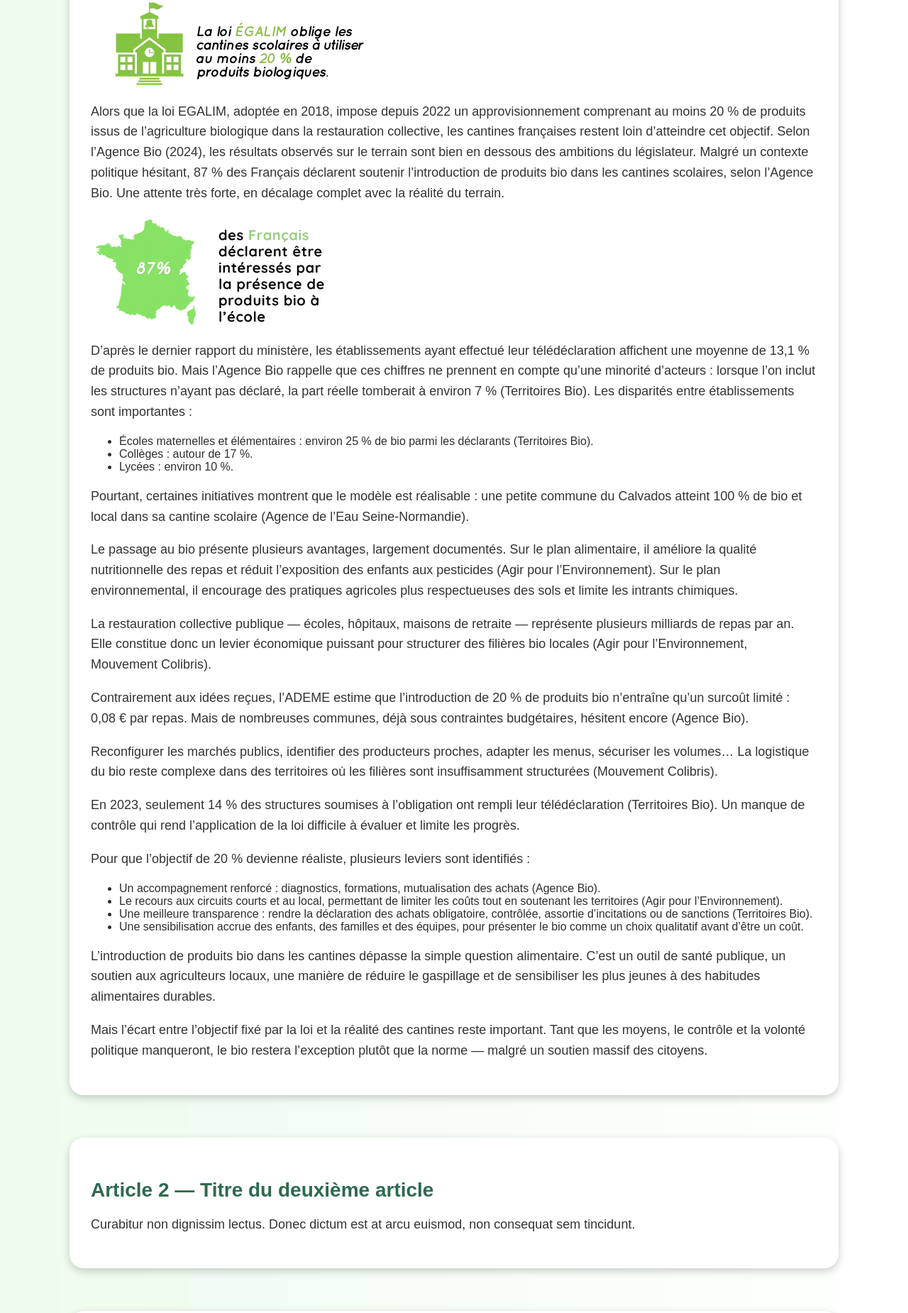
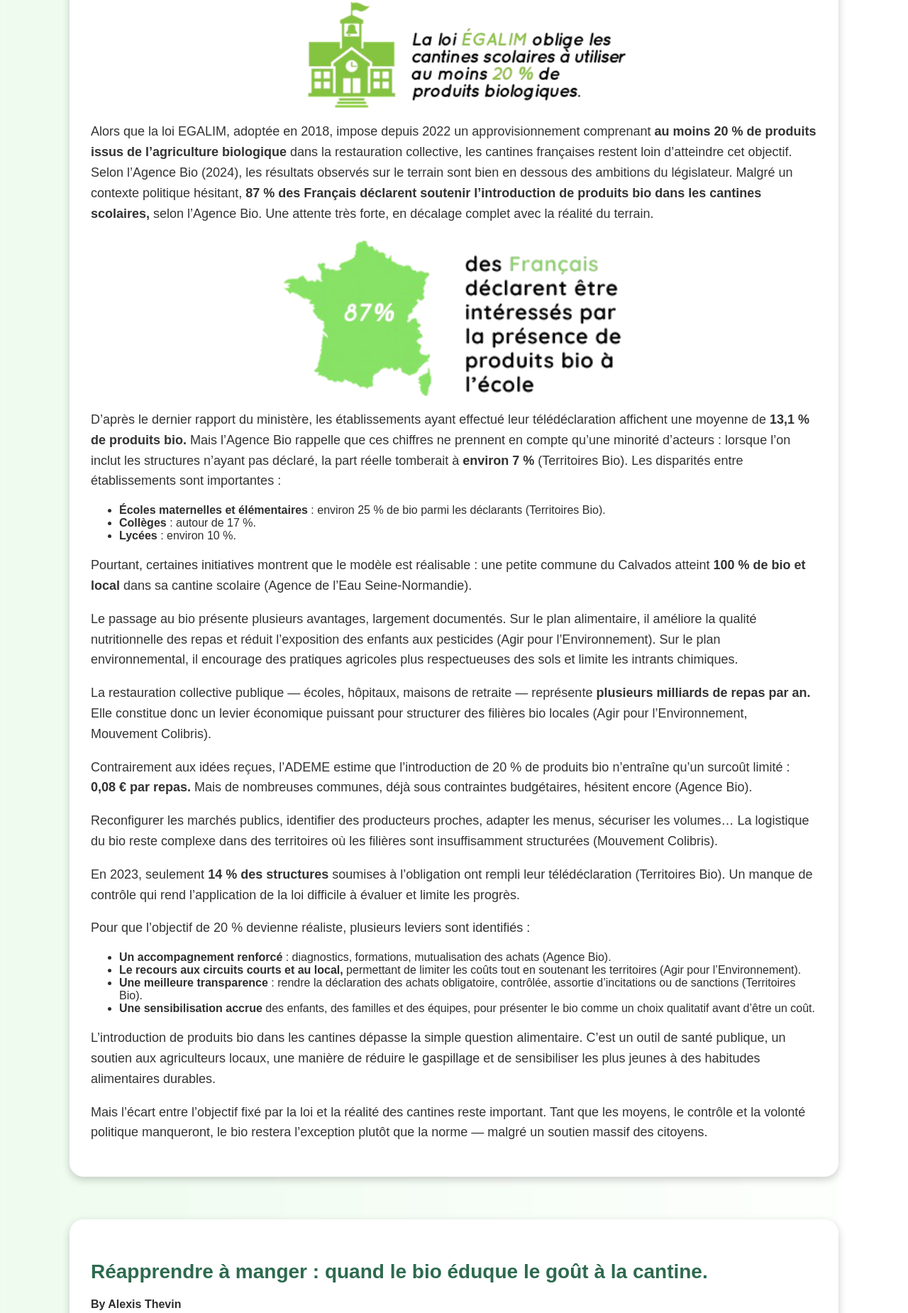
Before and after one commit to Kamimou/SAE_302WEBDOC, a plain HTML site: page html/article.html in a window 1280 px wide. Shown: the part 912-2762 px from the top of the page at 71% size. Drawn offline with Linux system fonts and the light colour scheme; files whose address does not match are found by name.

Commit message:
commit article css et html

```diff
--- a/css/article.css
+++ b/css/article.css
@@ -157,6 +157,8 @@ main {
 /* ------------------------- */
 /* Sections articles         */
 /* ------------------------- */
+
+
 .articles-container {
   width: 100%;
   background: rgba(255, 255, 255, 0.2);
@@ -197,9 +199,9 @@ main {
 }
 
 .article-img {
-  width: 180px;
-  border-radius: 12px;
-  box-shadow: 0 4px 10px rgba(0,0,0,0.15);
+  width: 500px;
+  display: block;
+  margin: 0 auto;
 }
 
 .left-img {
--- a/html/article.html
+++ b/html/article.html
@@ -60,30 +60,38 @@
     <div class="article-section">
       <h3>Bio dans les cantines : un objectif de loi encore loin d’être atteint</h3>
       <h4>By Kilian Corpet</h4>
-      <img src="../image/LoiEgalim.png" alt="">
-      <p>Alors que la loi EGALIM, adoptée en 2018, impose depuis 2022 un approvisionnement comprenant au moins 20 % de produits issus de l’agriculture biologique dans la restauration collective, les cantines françaises restent loin d’atteindre cet objectif. Selon l’Agence Bio (2024), les résultats observés sur le terrain sont bien en dessous des ambitions du législateur.
-      Malgré un contexte politique hésitant, 87 % des Français déclarent soutenir l’introduction de produits bio dans les cantines scolaires, selon l’Agence Bio. Une attente très forte, en décalage complet avec la réalité du terrain.</p>
-      <img src="../image/StatsBio.png" alt="">
-      <p>D’après le dernier rapport du ministère, les établissements ayant effectué leur télédéclaration affichent une moyenne de 13,1 % de produits bio. Mais l’Agence Bio rappelle que ces chiffres ne prennent en compte qu’une minorité d’acteurs : lorsque l’on inclut les structures n’ayant pas déclaré, la part réelle tomberait à environ 7 % (Territoires Bio).
+
+      <img src="../image/LoiEgalim.png" alt="Loi EGALIM" class="article-img">
+
+      <p>Alors que la loi EGALIM, adoptée en 2018, impose depuis 2022 un approvisionnement comprenant <strong>au moins 20 % de produits issus de l’agriculture biologique</strong> dans la restauration collective, les cantines françaises restent loin d’atteindre cet objectif. Selon l’Agence Bio (2024), les résultats observés sur le terrain sont bien en dessous des ambitions du législateur.
+      Malgré un contexte politique hésitant, <strong>87 % des Français déclarent soutenir l’introduction de produits bio dans les cantines scolaires, </strong> selon l’Agence Bio. Une attente très forte, en décalage complet avec la réalité du terrain.</p>
+
+      <img src="../image/StatsBio.png" alt="Stats Bio" class="article-img">
+
+      <p>D’après le dernier rapport du ministère, les établissements ayant effectué leur télédéclaration affichent une moyenne de <strong>13,1 % de produits bio.</strong> Mais l’Agence Bio rappelle que ces chiffres ne prennent en compte qu’une minorité d’acteurs : lorsque l’on inclut les structures n’ayant pas déclaré, la part réelle tomberait à <strong>environ 7 % </strong>(Territoires Bio).
 Les disparités entre établissements sont importantes :</p>
+
       <ul>
-        <li>Écoles maternelles et élémentaires : environ 25 % de bio parmi les déclarants (Territoires Bio).</li>
-        <li>Collèges : autour de 17 %.</li>
-        <li>Lycées : environ 10 %.</li>
+        <li><strong>Écoles maternelles et élémentaires</strong> : environ 25 % de bio parmi les déclarants (Territoires Bio).</li>
+        <li><strong>Collèges </strong> : autour de 17 %.</li>
+        <li><strong>Lycées </strong> : environ 10 %.</li>
       </ul>
-      <p>Pourtant, certaines initiatives montrent que le modèle est réalisable : une petite commune du Calvados atteint 100 % de bio et local dans sa cantine scolaire (Agence de l’Eau Seine-Normandie).</p>
+
+      <p>Pourtant, certaines initiatives montrent que le modèle est réalisable : une petite commune du Calvados atteint<strong> 100 % de bio et local</strong> dans sa cantine scolaire (Agence de l’Eau Seine-Normandie).</p>
       <p>Le passage au bio présente plusieurs avantages, largement documentés. Sur le plan alimentaire, il améliore la qualité nutritionnelle des repas et réduit l’exposition des enfants aux pesticides (Agir pour l’Environnement). Sur le plan environnemental, il encourage des pratiques agricoles plus respectueuses des sols et limite les intrants chimiques.</p>
-      <p>La restauration collective publique — écoles, hôpitaux, maisons de retraite — représente plusieurs milliards de repas par an. Elle constitue donc un levier économique puissant pour structurer des filières bio locales (Agir pour l’Environnement, Mouvement Colibris).</p>
-      <p>Contrairement aux idées reçues, l’ADEME estime que l’introduction de 20 % de produits bio n’entraîne qu’un surcoût limité : 0,08 € par repas. Mais de nombreuses communes, déjà sous contraintes budgétaires, hésitent encore (Agence Bio).</p>
+      <p>La restauration collective publique — écoles, hôpitaux, maisons de retraite — représente <strong>plusieurs milliards de repas par an.</strong> Elle constitue donc un levier économique puissant pour structurer des filières bio locales (Agir pour l’Environnement, Mouvement Colibris).</p>
+      <p>Contrairement aux idées reçues, l’ADEME estime que l’introduction de 20 % de produits bio n’entraîne qu’un surcoût limité : <strong>0,08 € par repas.</strong> Mais de nombreuses communes, déjà sous contraintes budgétaires, hésitent encore (Agence Bio).</p>
       <p>Reconfigurer les marchés publics, identifier des producteurs proches, adapter les menus, sécuriser les volumes… La logistique du bio reste complexe dans des territoires où les filières sont insuffisamment structurées (Mouvement Colibris).</p>
-      <p>En 2023, seulement 14 % des structures soumises à l’obligation ont rempli leur télédéclaration (Territoires Bio). Un manque de contrôle qui rend l’application de la loi difficile à évaluer et limite les progrès.</p>
+      <p>En 2023, seulement <strong> 14 % des structures </strong> soumises à l’obligation ont rempli leur télédéclaration (Territoires Bio). Un manque de contrôle qui rend l’application de la loi difficile à évaluer et limite les progrès.</p>
       <p>Pour que l’objectif de 20 % devienne réaliste, plusieurs leviers sont identifiés :</p>
+
       <ul>
-        <li>Un accompagnement renforcé : diagnostics, formations, mutualisation des achats (Agence Bio).</li>
-        <li>Le recours aux circuits courts et au local, permettant de limiter les coûts tout en soutenant les territoires (Agir pour l’Environnement).</li>
-        <li>Une meilleure transparence : rendre la déclaration des achats obligatoire, contrôlée, assortie d’incitations ou de sanctions (Territoires Bio).</li>
-        <li>Une sensibilisation accrue des enfants, des familles et des équipes, pour présenter le bio comme un choix qualitatif avant d’être un coût.</li>
+        <li><strong>Un accompagnement renforcé</strong> : diagnostics, formations, mutualisation des achats (Agence Bio).</li>
+        <li><strong>Le recours aux circuits courts et au local,</strong> permettant de limiter les coûts tout en soutenant les territoires (Agir pour l’Environnement).</li>
+        <li><strong>Une meilleure transparence</strong> : rendre la déclaration des achats obligatoire, contrôlée, assortie d’incitations ou de sanctions (Territoires Bio).</li>
+        <li><strong>Une sensibilisation accrue</strong> des enfants, des familles et des équipes, pour présenter le bio comme un choix qualitatif avant d’être un coût.</li>
       </ul>
+
       <p>L’introduction de produits bio dans les cantines dépasse la simple question alimentaire. C’est un outil de santé publique, un soutien aux agriculteurs locaux, une manière de réduire le gaspillage et de sensibiliser les plus jeunes à des habitudes alimentaires durables.</p>
       <p>Mais l’écart entre l’objectif fixé par la loi et la réalité des cantines reste important. Tant que les moyens, le contrôle et la volonté politique manqueront, le bio restera l’exception plutôt que la norme — malgré un soutien massif des citoyens.</p>
     </div>
@@ -94,13 +102,39 @@ Les disparités entre établissements sont importantes :</p>
 
 
     <div class="article-section">
-      <h3>Article 2 — Titre du deuxième article</h3>
-      <p>Curabitur non dignissim lectus. Donec dictum est at arcu euismod, non consequat sem tincidunt.</p>
+      <h3>Réapprendre à manger : quand le bio éduque le goût à la cantine.</h3>
+      <h4>By Alexis Thevin</h4>
+      <p>Le passage au bio dans les cantines ne change pas seulement les menus. Il transforme la manière dont les élèves perçoivent leur repas et fait du déjeuner un vrai moment d’apprentissage. À travers de nouveaux produits, des saveurs authentiques et un dialogue entre cuisine et convives le bio redonne du sens à l’assiette.</p>
+      <p>À la cantine, le mot “bio” est souvent associé à “mieux manger”. Mais en observant les cuisines et les repas servis chaque midi, on comprend vite que le changement va bien plus loin. Le bio c’est une rééducation du goût : une façon de redonner aux élèves la curiosité de goûter de comprendre et d’apprécier ce qu’ils mangent.</p>
+      <p>Les produits viennent désormais de plus près, souvent d’exploitations régionales. Les menus s’adaptent aux saisons, et les plats varient selon les récoltes. Résultat : une assiette plus colorée, plus fraîche, et surtout plus vivante. Pour beaucoup d’élèves, c’est aussi une découverte : “Avant, je ne savais pas que les carottes pouvaient avoir un goût sucré” confie une élève amusée.</p>
+      <p>Aujourd’hui, près de 60 % des cantines scolaires en France intègrent au moins un produit bio chaque semaine, selon le ministère de l’Agriculture. Derrière cette évolution, il y a tout un travail invisible. Les cuisiniers doivent gérer des produits plus fragiles souvent livrés en plus petites quantités. Il faut ajuster les recettes, adapter les temps de cuisson, éviter le gaspillage. “Ce n’est pas plus compliqué, c’est juste différent. On cuisine avec plus de soin, et on parle plus de ce qu’on fait”, explique un chef de cantine.</p>
+      <p>L’éducation au goût se joue donc dans les gestes du quotidien : une purée maison, une salade assaisonnée à l’huile locale, un dessert préparé sur place. Le bio devient ici un outil pédagogique, une manière de sensibiliser les élèves à la qualité au respect des produits et au plaisir de manger autrement. Certains établissements organisent même des ateliers où les élèves découvrent d’où viennent les ingrédients de leur repas.</p>
+      <p>rendre moins general plus axé sur l’education du gout donner des chiffre et des citationsPour les équipes, le bio n’est pas qu’un label : c’est une façon d’enseigner autrement, en passant par le goût. Et même si tout n’est pas parfait — entre contraintes budgétaires, rythme du service et habitudes à changer —, la démarche avance. Chaque repas devient une petite victoire : celle d’avoir fait réfléchir, et peut-être un peu évoluer, les habitudes alimentaires.</p>
+      <p>Le bio à la cantine, ce n’est pas juste une question d’alimentation. C’est une expérience éducative et sensorielle qui reconnecte les élèves à ce qu’ils mangent. Goûter, sentir, comprendre : trois gestes simples, mais essentiels, pour former les consommateurs responsables de demain</p>
     </div>
 
+
+
+
+
+    <!-- Article 3 -->
+
     <div class="article-section">
-      <h3>Article 3 — Titre du troisième article</h3>
-      <p>Aliquam erat volutpat. Nam interdum leo vel ligula bibendum, vitae convallis enim euismod.</p>
+      <h3>"Le bio : progrès réel ou illusion verte ?"</h3>
+      <h4>By Imene Lachab</h4>
+
+      <p>Le bio s’affiche partout, mais derrière cette couleur verte se cache un débat bien plus complexe qu’il n’y paraît. Longtemps présenté comme meilleur pour la santé et pour la planète, le bio n’échappe pourtant pas aux contradictions.</p>
+      <p>Le “bio” garantit l’absence de pesticides chimiques et d’OGM. C’est ce que recherchent 70 % des consommateurs (Agence Bio, 2023). Mais l’EFSA rappelle que 95 % des produits non bio respectent déjà les limites de résidus, ce qui nuance la promesse santé.</p>
+      <p>Le bio attire pour ses valeurs : biodiversité, qualité des sols, bien-être animal. Mais toutes les marques ne jouent pas le jeu : la montée du greenwashing brouille la confiance et transforme parfois l’argument écologique… en simple outil marketing.</p>
+      <p>Après dix années de croissance, le secteur du bio recule :</p>
+      <ul>
+        <li>–4,7 % de ventes en 2022</li>
+        <li>chute de 7 % en supermarché</li>
+        <li>principal frein : les prix, trop élevés dans un contexte d’inflation</li>
+      </ul>
+      <p>Et surtout : 30 % du bio consommé en France est importé, ce qui contredit l’idée d’un choix écologique local.</p>
+      <p>Le bio progresse dans les cantines, les commerces et les collectivités, mais reste minoritaire : seulement 6 % des ingrédients servis à l’école sont bio (Cour des comptes, 2022).</p>
+      <p>Le bio n’est ni une simple mode, ni une solution parfaite. C’est un modèle en transition, utile mais encore limité par son prix, ses contradictions et ses incohérences. Pour devenir réellement durable, il doit être plus local, plus transparent et plus accessible à tous.</p>
     </div>
   </section>
 
```
